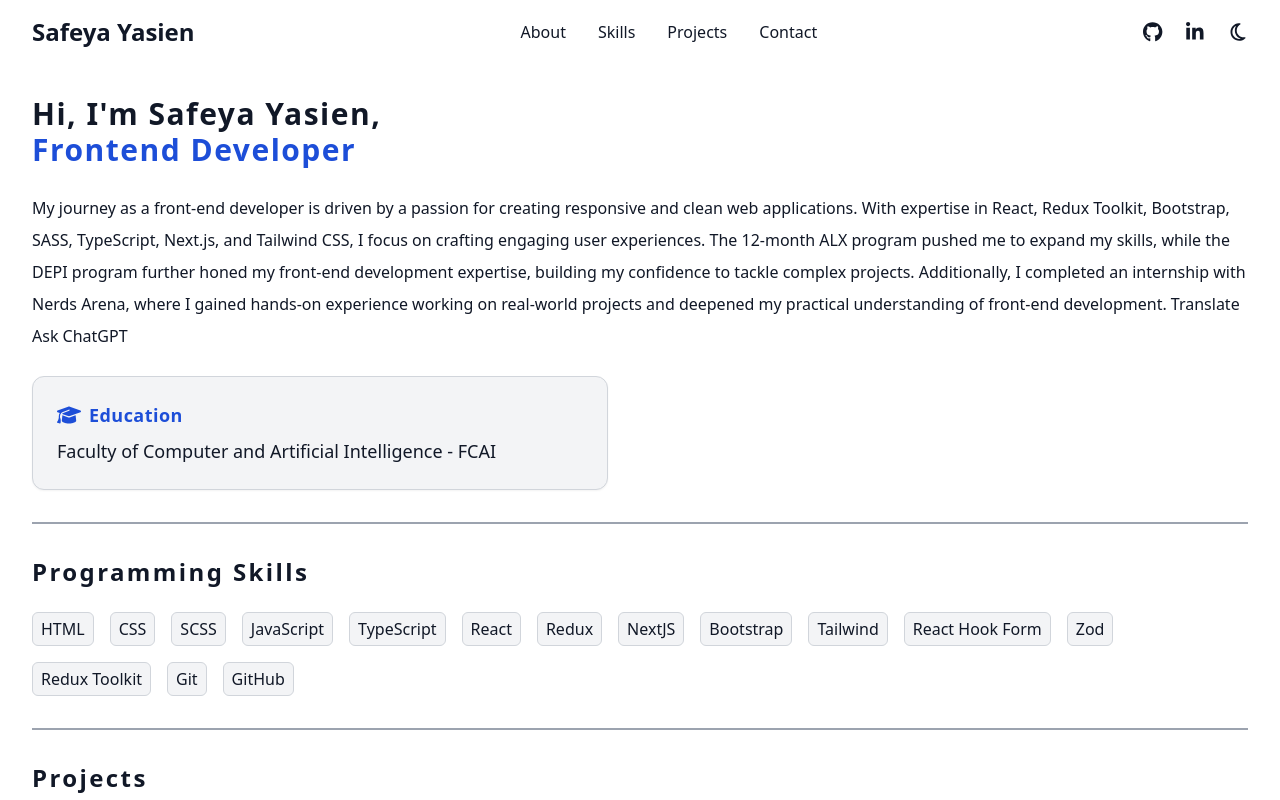
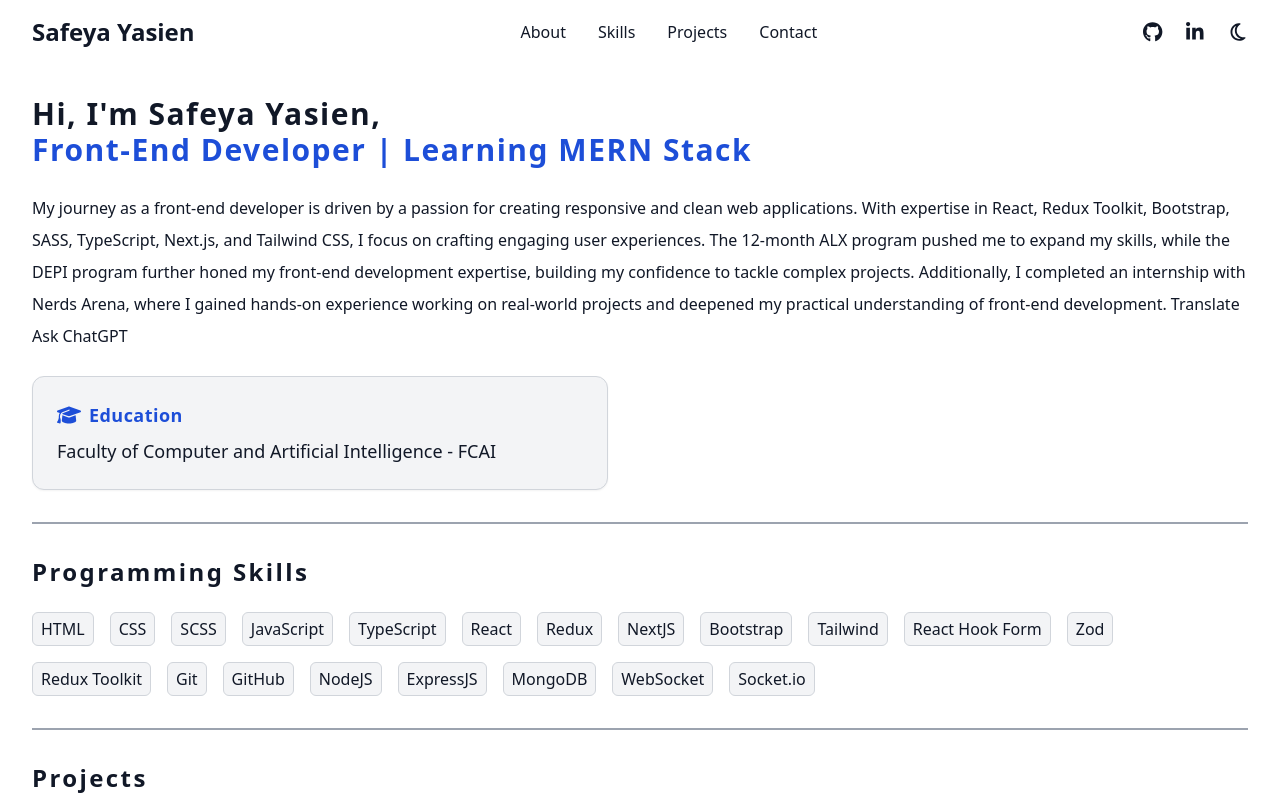
Before and after one commit to Safeya-Yasien/portfolio, a Next.js app: page / in a window 1280 px wide. Shown: the top 800 px of the page. Built offline with nearby package versions, Linux system fonts and the light colour scheme.

Commit message:
Update HeroSection to reflect current role and add new programming skills

```diff
--- a/src/app/components/portfolio/HeroSection.tsx
+++ b/src/app/components/portfolio/HeroSection.tsx
@@ -12,7 +12,7 @@ const HeroSection = () => {
             Hi, I&apos;m Safeya Yasien,
             <br />
             <span className="text-blue-700 dark:text-blue-400">
-              Frontend Developer
+              Front-End Developer | Learning MERN Stack
             </span>
           </h1>
           <p className="leading-8 text-base">
--- a/src/app/constants/programming-skills.ts
+++ b/src/app/constants/programming-skills.ts
@@ -14,5 +14,9 @@ export const programmingSkills = [
   "Redux Toolkit",
   "Git",
   "GitHub",
-
+  "NodeJS",
+  "ExpressJS",
+  "MongoDB",
+  "WebSocket",
+  "Socket.io",
 ];
```
